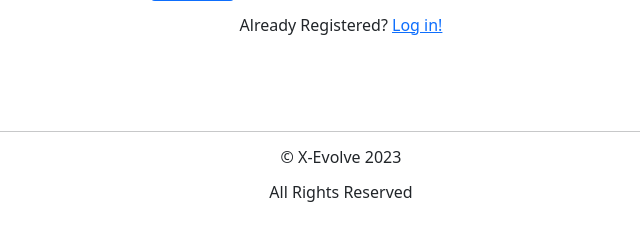
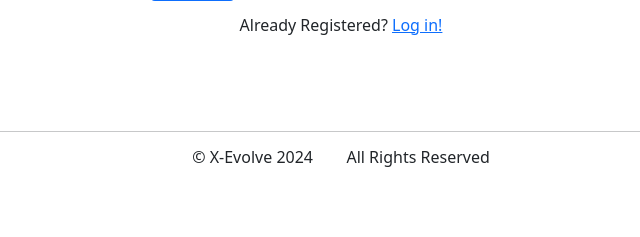
Before and after one commit to X-Evolve/Python_Hunt, a Django app: page /accounts/signup/ in a window 1280 px wide. Shown: the part 563-800 px from the top of the page, without its empty margins (299-939 px from the left). Run offline with Django 3.2, Linux system fonts and the light colour scheme; some libraries are stand-ins or nearby versions.

Commit message:
Dynamic copyright year and footer inline

```diff
--- a/producthunt_pro/producthunt/templates/base.html
+++ b/producthunt_pro/producthunt/templates/base.html
@@ -177,8 +177,11 @@
 <br>
 
 <hr>
-<footer class="container">
-    <h6><p align='center'>&copy; X-Evolve 2023</p></h6>
+<footer class="container" style="display: inline-flex; justify-content: center;">
+    <h6 style="margin-right: 3%;">
+      <p align='center'>&copy; X-Evolve
+      <script>document.write(new Date().getFullYear())</script></p>
+    </h6>
     <h6><p align='center' >All Rights Reserved </p></h6>
 </footer>
 
```
